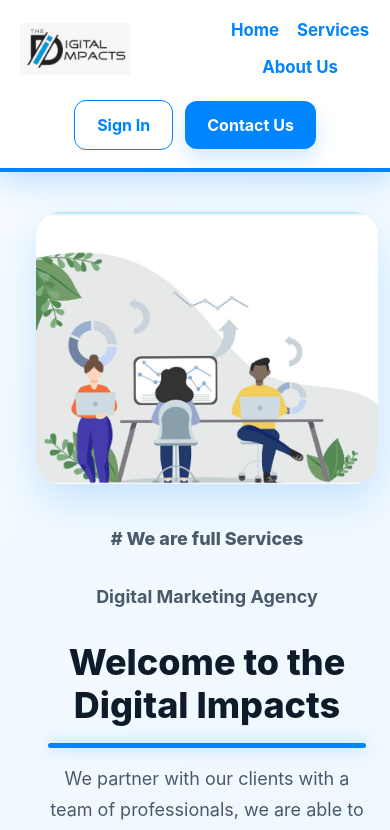
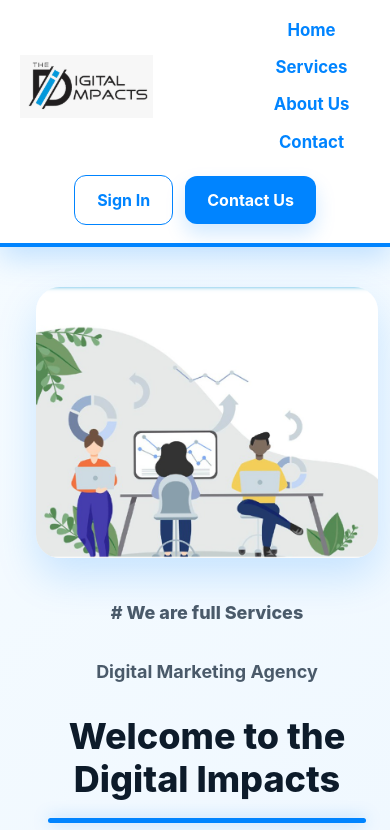
Before and after one commit to ahmedch143-rgb/vite-project, a React (Vite) app: page / in a window 390 px wide. Shown: the top 830 px of the page. Built offline with nearby package versions, Linux system fonts and the light colour scheme.

Commit message:
Fix React project structure and responsive UI: src/navbar/navbar.jsx

```diff
--- a/src/navbar/navbar.jsx
+++ b/src/navbar/navbar.jsx
@@ -1,28 +1,22 @@
-import React from 'react'
 import './navbar.css'
 import ssImage from '../assets/ss.png'
 
-const Navbar = ({ onSignIn }) => {
-  return (
-    <nav className='navbar'>
-      <div className='img'>
-        <img src={ssImage} alt='ss' />
-      </div>
-
-      <ul className='components'>
-        <li><a href='#home'>Home</a></li>
-        <li><a href='#services'>Services</a></li>
-        <li><a href='#about'>About Us</a></li>
-      </ul>
-
-      <div className='nav-actions'>
-        <button type='button' className='btn1 btn-secondary' onClick={onSignIn}>
-          Sign In
-        </button>
-        <button type='button' className='btn1'>Contact Us</button>
-      </div>
-    </nav>
-  )
-}
+const Navbar = ({ onSignIn }) => (
+  <nav className="navbar">
+    <a className="brand" href="#home" aria-label="The Digital Impacts home">
+      <img src={ssImage} alt="The Digital Impacts logo" />
+    </a>
+    <ul className="components">
+      <li><a href="#home">Home</a></li>
+      <li><a href="#services">Services</a></li>
+      <li><a href="#about">About Us</a></li>
+      <li><a href="#work-together">Contact</a></li>
+    </ul>
+    <div className="nav-actions">
+      <button type="button" className="btn1 btn-secondary" onClick={onSignIn}>Sign In</button>
+      <a className="btn1" href="#work-together">Contact Us</a>
+    </div>
+  </nav>
+)
 
 export default Navbar
```
